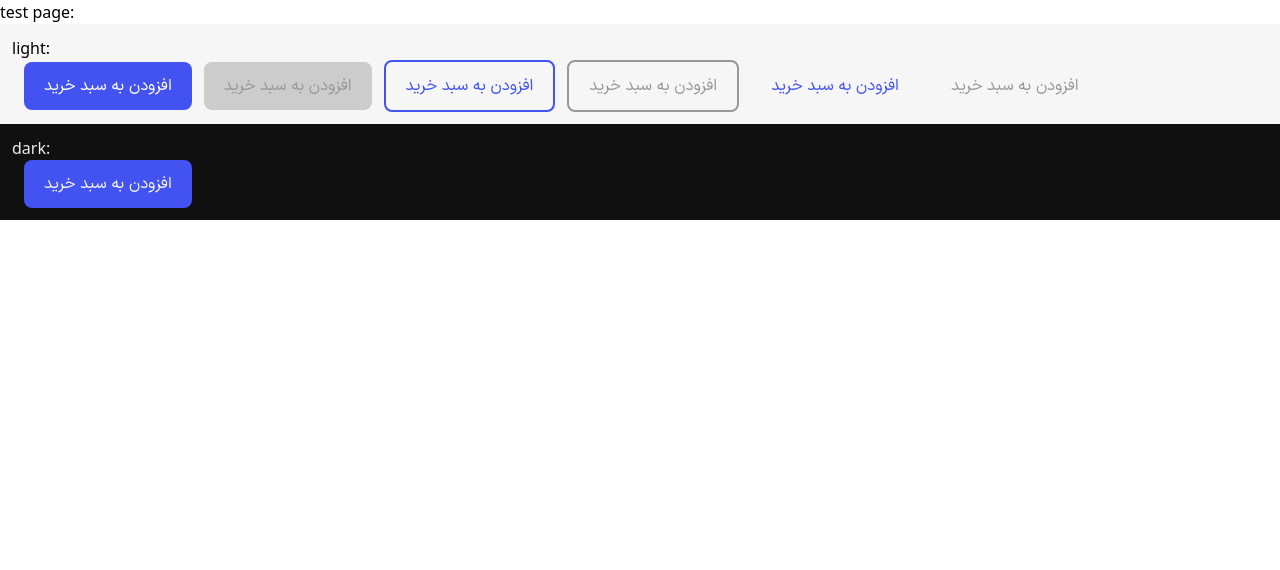
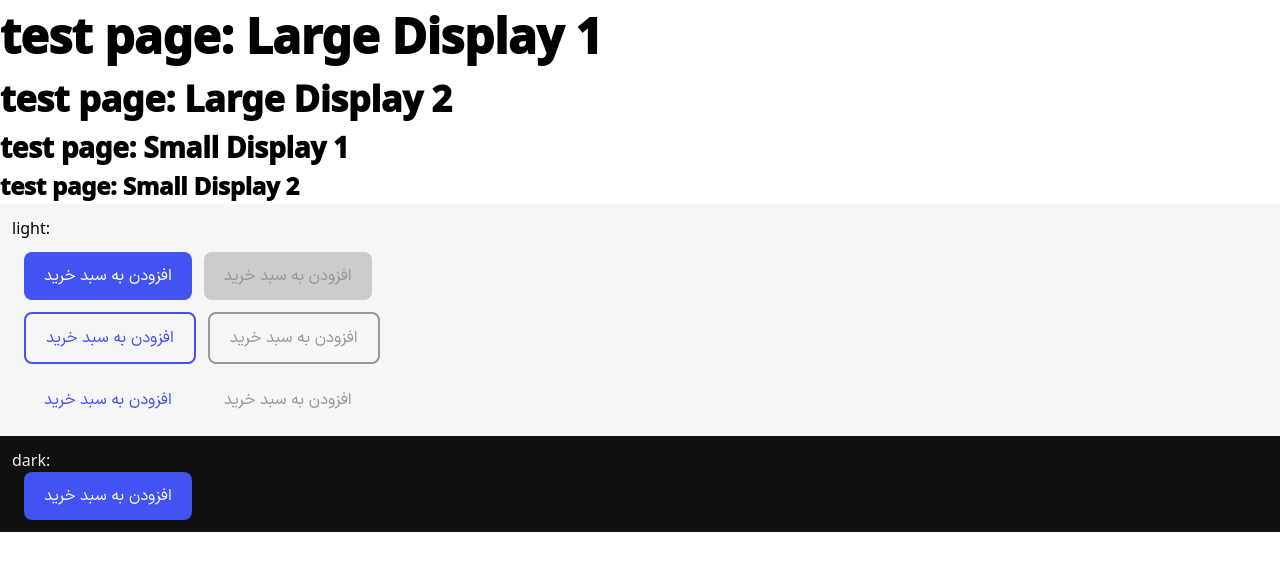
Before and after one commit to hani-jahan/Nuxtjs-tailwind, a Nuxt app: page / in a window 1280 px wide. Shown: the top 570 px of the page. Built offline with nearby package versions, Linux system fonts and the light colour scheme.

Commit message:
fontsize test for display added

```diff
--- a/app.vue
+++ b/app.vue
@@ -1,11 +1,16 @@
 <template>
-  <h1>test page:</h1>
-  <div class="space-x-3 p-3 bg-surface-bright dark:bg-dark-surface-bright">
+  <div class="text-lg-display-1">test page: Large Display 1</div>
+  <div class="text-lg-display-2">test page: Large Display 2</div>
+  <div class="text-sm-display-1">test page: Small Display 1</div>
+  <div class="text-sm-display-2">test page: Small Display 2</div>
+  <div class="space-x-3 space-y-3 p-3 bg-surface-bright dark:bg-dark-surface-bright">
     <h1>light:</h1>
     <ButtonMain text="افزودن به سبد خرید" />
     <ButtonMain disabled text="افزودن به سبد خرید" />
+    <br>
     <ButtonOutline text="افزودن به سبد خرید" />
     <ButtonOutline disabled text="افزودن به سبد خرید" />
+    <br>
     <ButtonText text="افزودن به سبد خرید" />
     <ButtonText disabled text="افزودن به سبد خرید" />
   </div>
--- a/tailwind.config.js
+++ b/tailwind.config.js
@@ -243,6 +243,40 @@ export default {
       iranSans: ['IranSans'],
     },
 
+    fontSize: {
+      'lg-display-1': [
+        '3rem',
+        {
+          lineHeight: '150%',
+          letterSpacing: '-0.01em',
+          fontWeight: '950',
+        },
+      ],
+      'lg-display-2': [
+        '2.25rem',
+        {
+          lineHeight: '150%',
+          letterSpacing: '-0.01em',
+          fontWeight: '950',
+        },
+      ],
+      'sm-display-1': [
+        '1.75rem',
+        {
+          lineHeight: '150%',
+          letterSpacing: '-0.01em',
+          fontWeight: '950',
+        },
+      ],
+      'sm-display-2': [
+        '1.5rem',
+        {
+          lineHeight: '150%',
+          letterSpacing: '-0.01em',
+          fontWeight: '950',
+        },
+      ],
+    },
   },
   plugins: [],
 };
```
